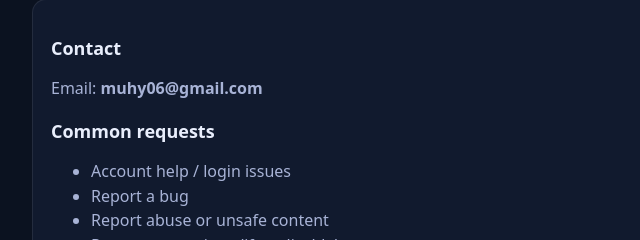
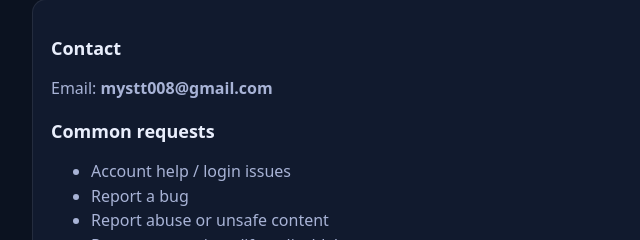
Before and after one commit to fyndr-app/fyndr, a plain HTML site: page support.html in a window 1280 px wide. Shown: the part 155-395 px from the top of the page, 134-774 px from the left. Drawn offline with Linux system fonts and the light colour scheme.

Commit message:
Add files via upload

```diff
--- a/support.html
+++ b/support.html
@@ -21,7 +21,7 @@
 
     <div class="card">
       <h2>Contact</h2>
-      <p>Email: <b>muhy06@gmail.com</b></p>
+      <p>Email: <b>mystt008@gmail.com</b></p>
 
       <h2>Common requests</h2>
       <ul>
```
Also changed, not shown: index.html (+1 -1 lines).
